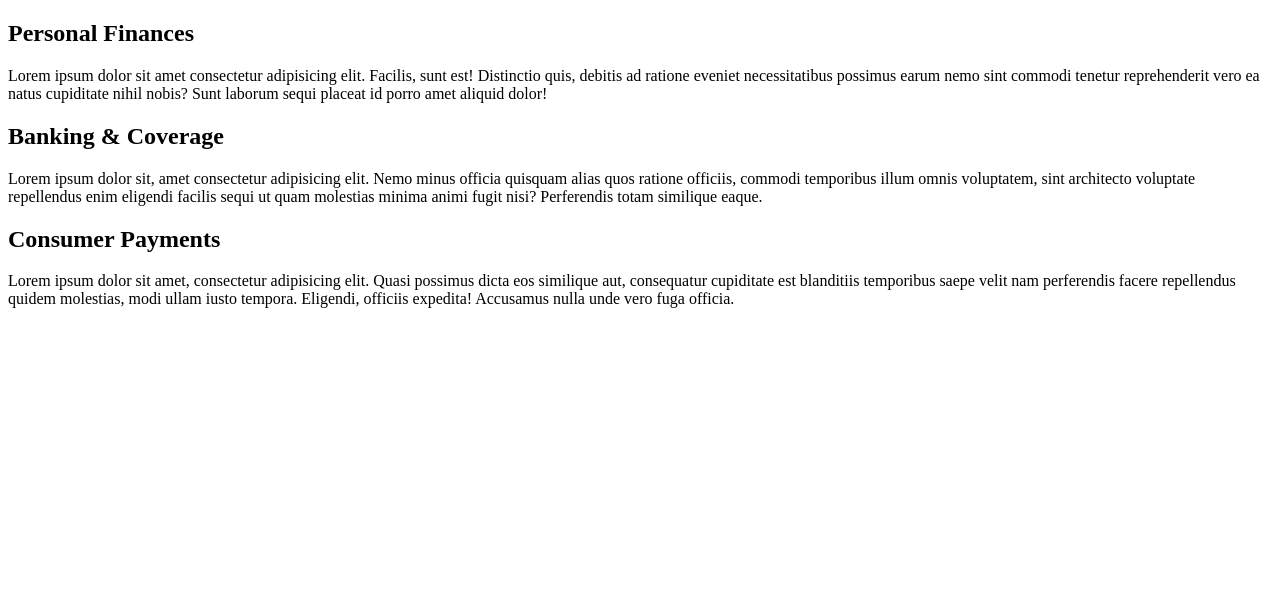
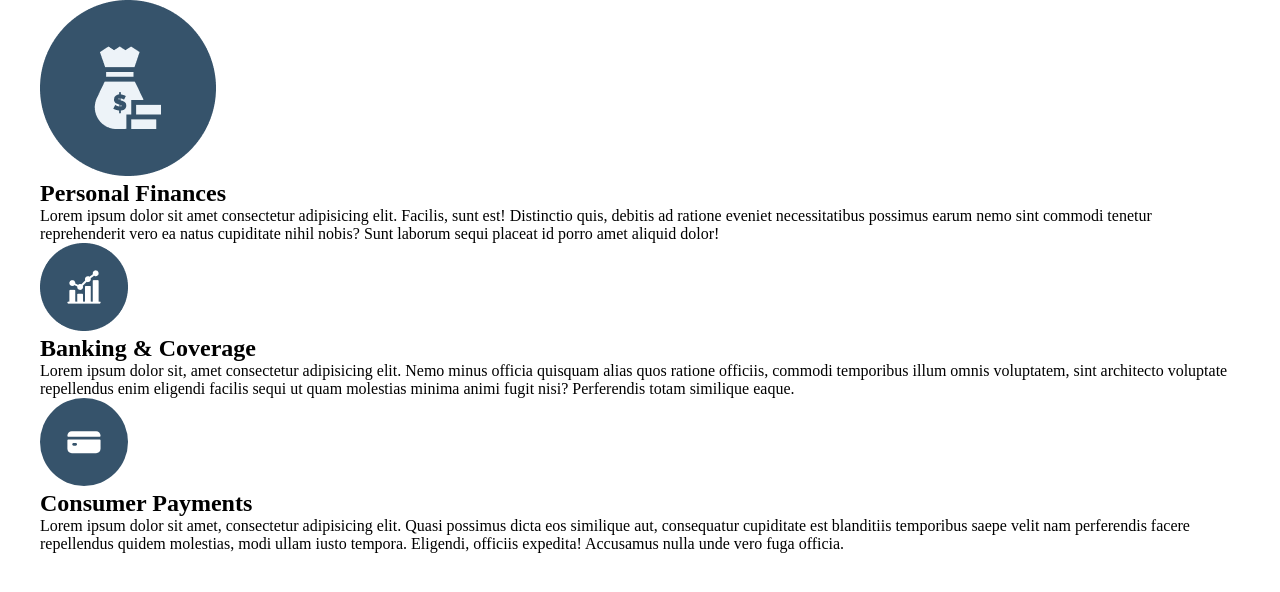
Before and after one commit to nazrinamiraslanli/First-Team-Project, a plain HTML site: page index.html in a window 1280 px wide. Drawn offline with Linux system fonts and the light colour scheme.

Commit message:
Briliant

```diff
--- a/index.html
+++ b/index.html
@@ -16,8 +16,10 @@
   </head>
   <body>
     <div class="container">
-      <div>
-        <div></div>
+      <div class="box1">
+        <div>
+            <img src="./image/icon-image/Group 17.png" alt="">
+        </div>
         <div>
           <h2>Personal Finances</h2>
         </div>
@@ -31,9 +33,9 @@
           </p>
         </div>
       </div>
-      <div>
+      <div class="box2">
         <div>
-          <i></i>
+        <img src="./image/icon-image/Group 18.png" alt="">
         </div>
         <div>
           <h2>Banking & Coverage</h2>
@@ -48,8 +50,10 @@
           </p>
         </div>
       </div>
-      <div>
-        <div></div>
+      <div class="box3">
+        <div>
+            <img src="./image/icon-image/Group 19 (1).svg" alt="">
+        </div>
         <div>
           <h2>Consumer Payments</h2>
         </div>
--- a/style.css
+++ b/style.css
@@ -0,0 +1,11 @@
+*{
+    margin: 0;
+    padding: 0;
+    box-sizing: border-box;
+    list-style: none;
+    text-decoration: none;
+}
+.container{
+    max-width: 1200px;
+    margin: 0 auto;
+}
```
